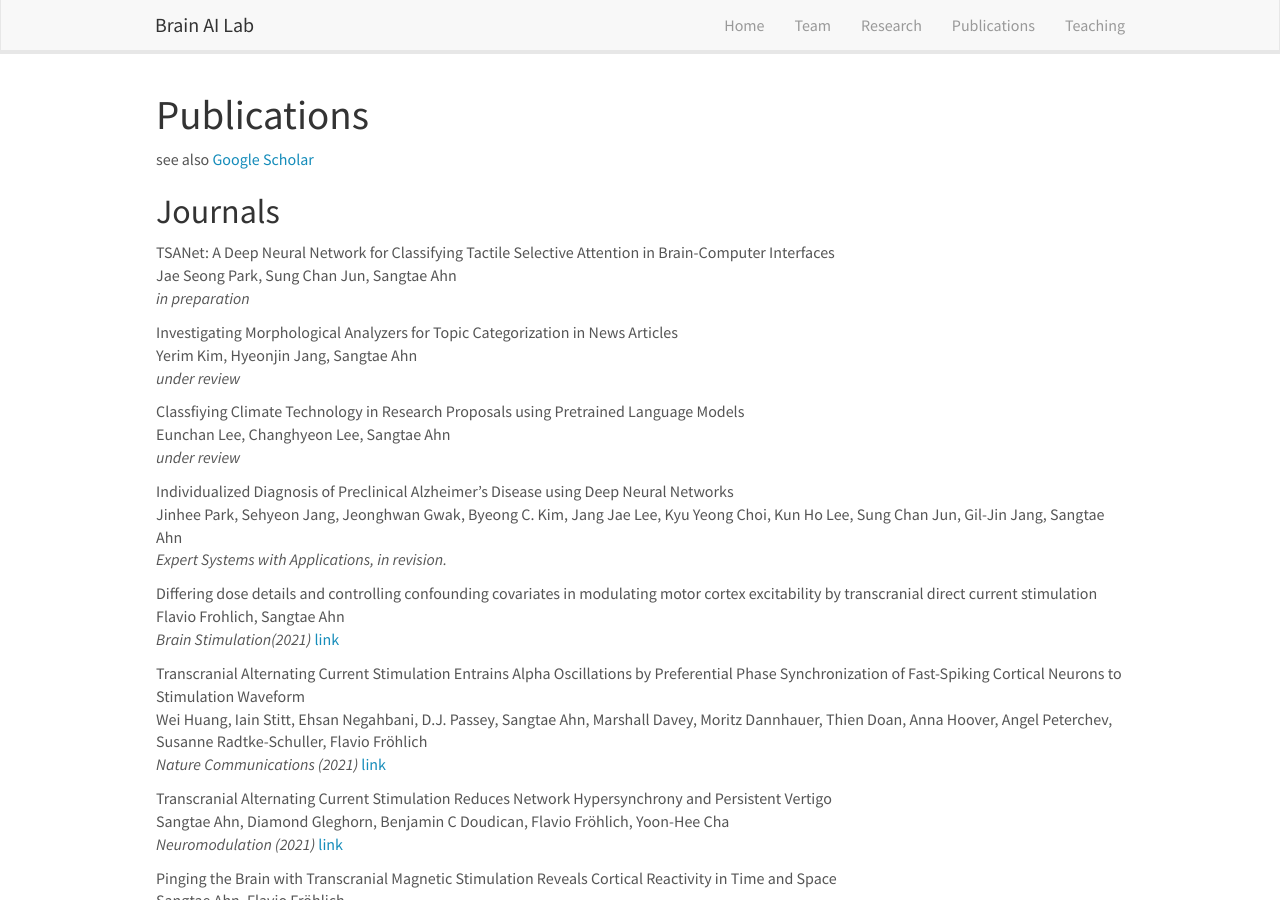
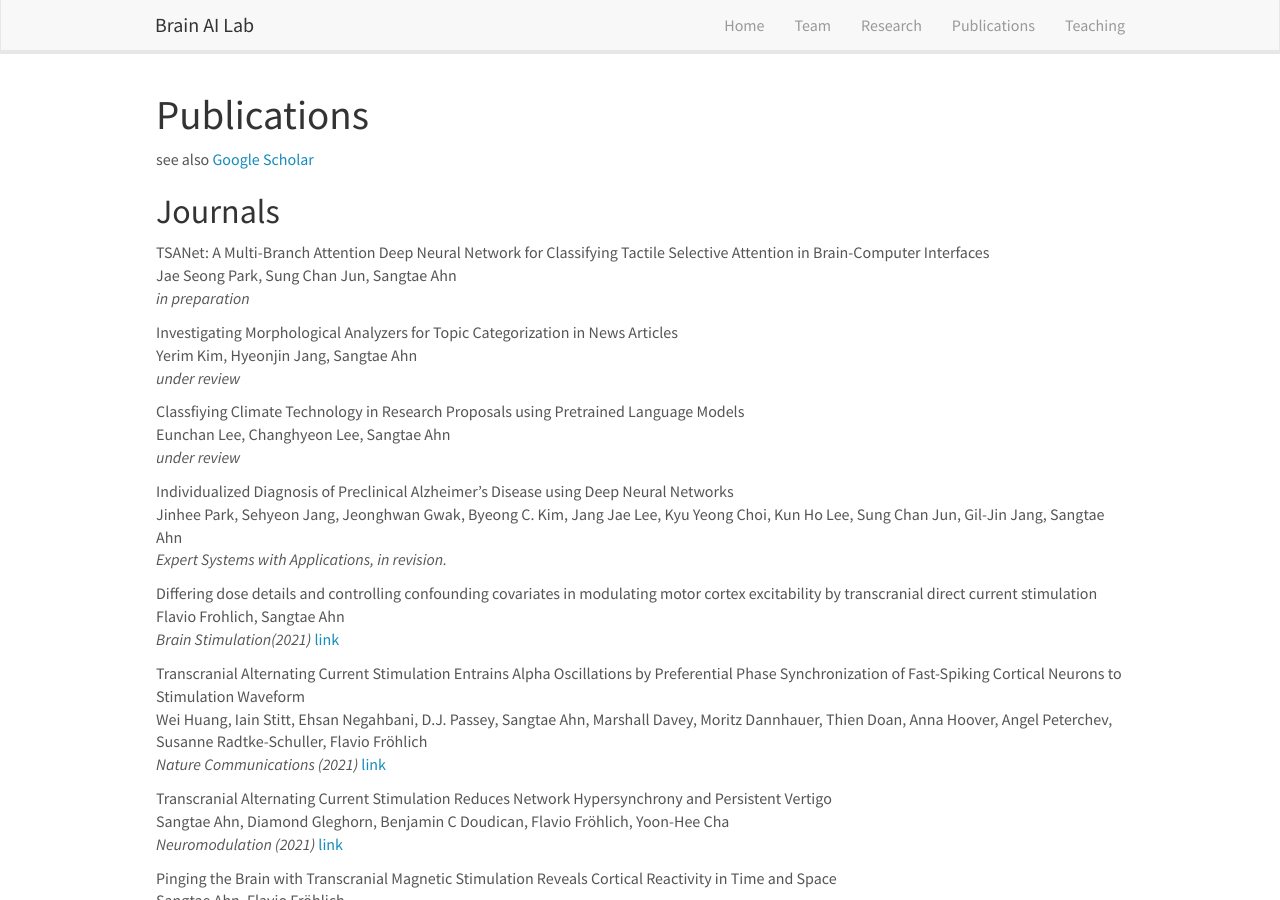
Before and after one commit to KNU-BrainAI/knu-brainai.github.io, a Jekyll site: the page built from _pages/publications.md, in a window 1280 px wide and 900 px high. Built offline with Jekyll 4.4.1, drawn with Linux system fonts in a browser that asks for light colours; nearby versions of some CDN libraries.

Commit message:
Update publist.yml

```diff
--- a/_data/publist.yml
+++ b/_data/publist.yml
@@ -1,4 +1,4 @@
-- title: "TSANet: A Deep Neural Network for Classifying Tactile Selective Attention in Brain-Computer Interfaces"
+- title: "TSANet: A Multi-Branch Attention Deep Neural Network for Classifying Tactile Selective Attention in Brain-Computer Interfaces"
   authors: Jae Seong Park, Sung Chan Jun, Sangtae Ahn
   journal: in preparation
 
```
